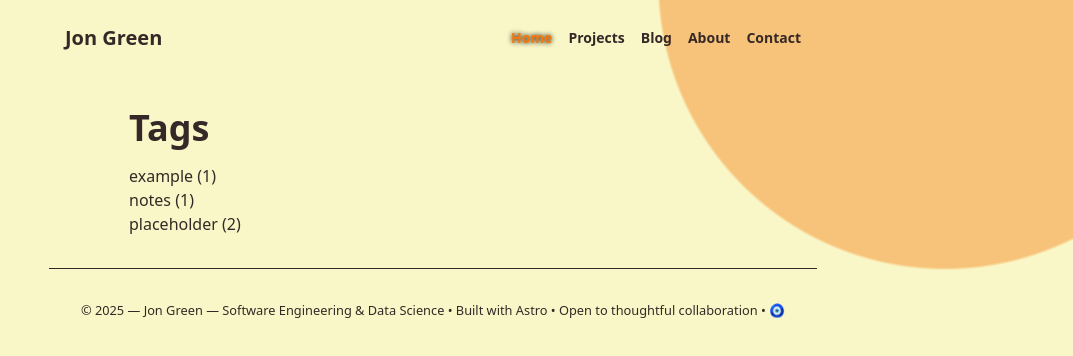
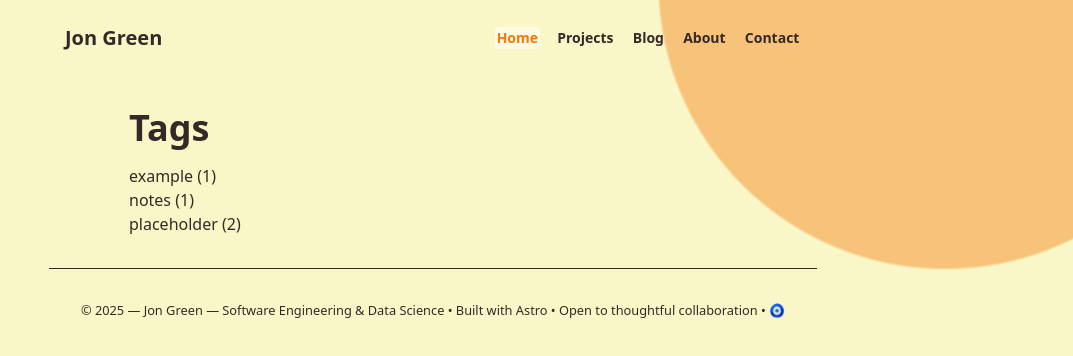
Before and after one commit to jgreen01/jgreen.one, an Astro site: page /tags in a window 1280 px wide. In both pictures the pointer is over the link "Home". Shown: the whole page, without its empty margins (207-1280 px from the left). Built offline with nearby package versions, Linux system fonts and the light colour scheme; Astro itself is replaced by a stand-in of ours.

Commit message:
style(nav): improve desktop navigation hover effect
This commit enhances the hover effect for the desktop navigation links to improve readability and provide better visual feedback.

The key changes include:
- Replacing the `text-shadow` with a semi-transparent background color on hover.
- The background color adapts to the color scheme, using a light background in light mode and a dark background in dark mode.
- The selector has been made more specific to target only the desktop navigation.

```diff
--- a/src/styles/global.scss
+++ b/src/styles/global.scss
@@ -79,10 +79,16 @@ body {
   font-weight: 600;
   text-underline-offset: 0.18em;
   text-decoration-color: var(--accent-color);
+  padding: 0.05rem 0.1rem;
 }
-.site-nav a:hover {
+.site-nav.hidden a:hover {
   color: var(--accent-color);
-  text-shadow: 0 0 5px #000;
+  background-color: rgba(255, 255, 255, 0.5);
+  border-radius: 0.25rem;
+
+  @media (prefers-color-scheme: dark) {
+    background-color: rgba(0, 0, 0, 0.5);
+  }
 }
 
 /* Optional: peach chips behind nav when it overlaps the circle */
```
